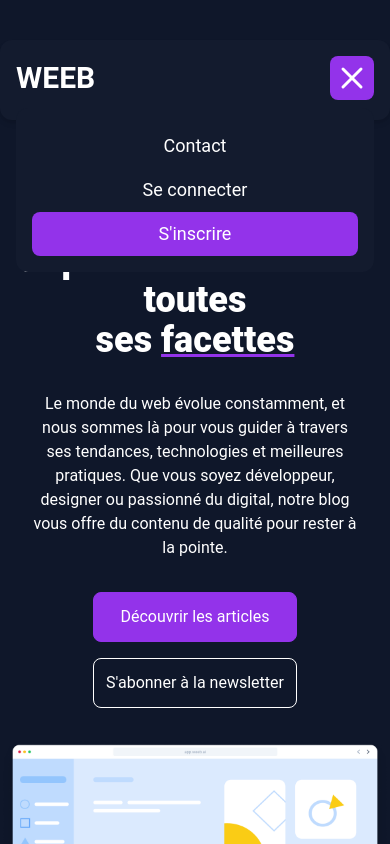
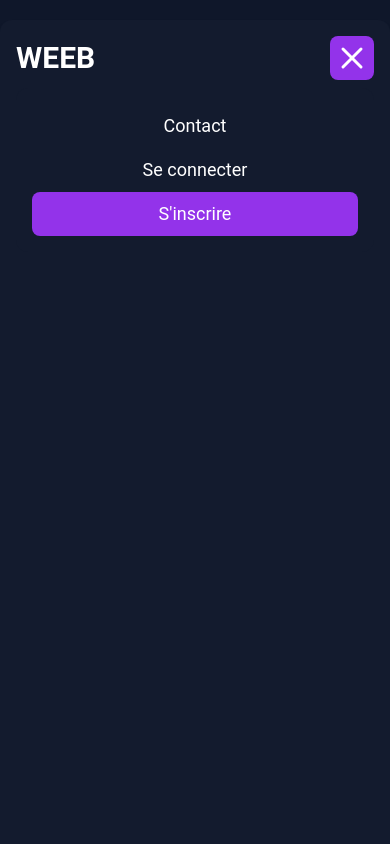
Before and after one commit to PierreSaumet/DST-P1, a React (Vite) app in the folder frontend/: page / in a window 390 px wide. Both pictures are taken after a click on the button 352 px from the left and 78 px from the top of the page. Shown: the top 844 px of the page. Built offline with nearby package versions, Linux system fonts and the light colour scheme.

Commit message:
fix(header): better responsive code

```diff
--- a/frontend/src/Layout.jsx
+++ b/frontend/src/Layout.jsx
@@ -5,7 +5,7 @@ import Footer from "./components/Footer";
 
 function Layout() {
   return (
-    <div class="bg-layout-bg font-roboto flex min-h-screen flex-col items-center text-white">
+    <div class="bg-layout-bg font-roboto flex min-h-screen flex-col items-center pt-5 text-white">
       <Header />
       <main class="my-10">
         <Outlet />
--- a/frontend/src/components/Header.jsx
+++ b/frontend/src/components/Header.jsx
@@ -6,7 +6,7 @@ function Header() {
   const [menuOpen, setMenuOpen] = useState(false);
 
   return (
-    <nav className="bg-header-bg z-50 mx-auto mt-10 h-20 w-full max-w-5xl rounded-xl px-4 py-2 shadow-md">
+    <nav className="bg-header-bg fixed z-50 mx-auto h-20 w-full max-w-5xl rounded-xl px-4 py-2 shadow-md">
       <div className="flex items-center justify-between">
         <div className="flex items-center justify-between">
           {" "}
@@ -50,7 +50,7 @@ function Header() {
         <>
           {/* Overlay */}
           <div
-            className="bg-opacity-50 inset-0 top-4 z-10"
+            className="bg-opacity-50 bg-header-bg fixed inset-0 top-20 z-10 min-h-full"
             onClick={() => setMenuOpen(false)}
           />
 
```
